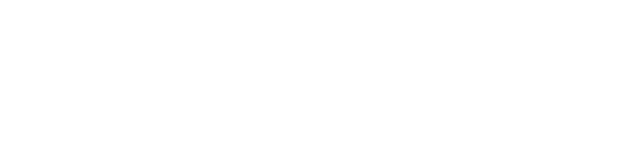
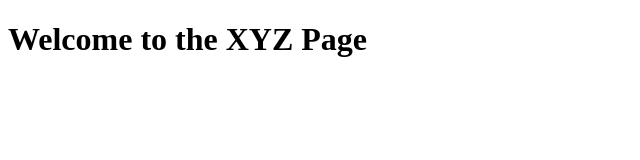
Before and after one commit to camiloko1989/XYZProject, a plain HTML site: page index.html in a window 1280 px wide. Shown: the whole page, without its empty margins (0-640 px from the left). Drawn offline with Linux system fonts and the light colour scheme.

Commit message:
Update index.html
Added h1 to display a welcome message

```diff
--- a/index.html
+++ b/index.html
@@ -7,6 +7,6 @@
     <title>Welcome to XYZ</title>
 </head>
 <body>
-
+    <h1>Welcome to the XYZ Page</h1>
 </body>
 </html>
```
